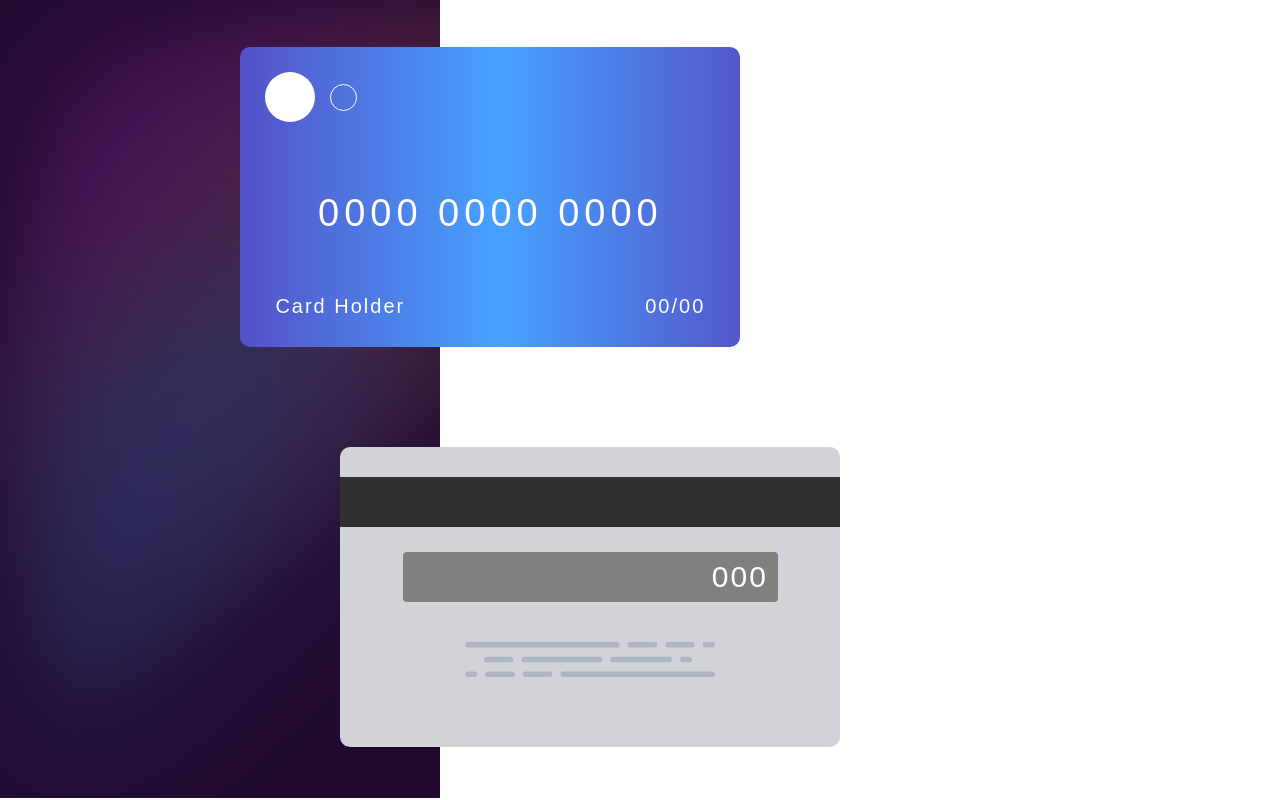
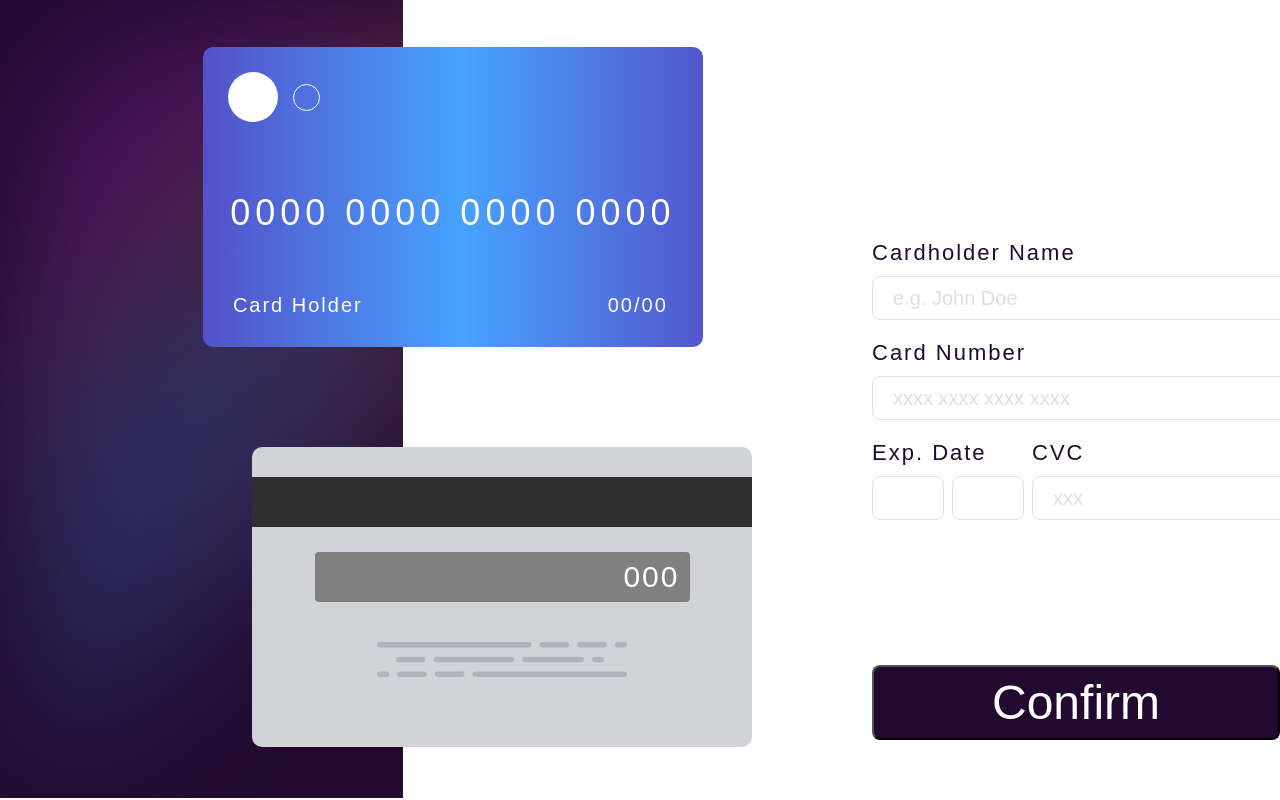
Before and after one commit to MasonBoom/Interactive-Card-Details-Form, a React (Create React App) app: page / in a window 1280 px wide. Built offline with nearby package versions, Linux system fonts and the light colour scheme.

Commit message:
initial page appearance done, needs more js logic

```diff
--- a/src/App.js
+++ b/src/App.js
@@ -11,6 +11,14 @@ import {
   WhiteCircle,
   CardNumber,
   CardName,
+  UserInputs,
+  Label,
+  InputField,
+  FinalInputRow,
+  ExpDate,
+  DateInputs,
+  CVC,
+  ConfirmButton,
 } from './app.styles';
 import cardBackImg from './assets/cardBack.svg';
 
@@ -26,7 +34,7 @@ function App() {
           <WhiteCircle>
             <WhiteCircle className="transparentcircle"></WhiteCircle>
           </WhiteCircle>
-          <CardNumber>0000 0000 0000</CardNumber>
+          <CardNumber>0000 0000 0000 0000</CardNumber>
           <CardName>Card Holder
             <span>00/00</span>
           </CardName>
@@ -39,6 +47,63 @@ function App() {
           <CardBackImg src={cardBackImg} alt="Back of card image writing" />
         </CardBack>
       </CardDiv>
+      <UserInputs>
+        <Label>Cardholder Name</Label>
+        <InputField
+          placeholder="e.g. John Doe"
+          type="text"
+          required
+        />
+        <Label>Card Number</Label>
+        <InputField
+          type="tel"
+          inputmode="numeric"
+          pattern="[0-9\s]{16}"
+          autocomplete="cc-number"
+          maxlength="16"
+          placeholder="xxxx xxxx xxxx xxxx"
+          required
+        >
+        </InputField>
+        <FinalInputRow>
+          <ExpDate>
+            <Label>Exp. Date</Label>
+            <DateInputs>
+              <InputField
+                className="mm"
+                type="tel"
+                inputmode="numeric"
+                pattern="[0-9\s]{2}"
+                autocomplete="cc-exp"
+                maxlength="2"
+                required
+              />
+              <InputField
+                className="yy"
+                type="tel"
+                inputmode="numeric"
+                pattern="[0-9\s]{2}"
+                autocomplete="cc-exp"
+                maxlength="2"
+                required
+              />
+            </DateInputs>
+          </ExpDate>
+          <CVC>
+            <Label>CVC</Label>
+            <InputField
+              className="cvc"
+              type="tel"
+              inputmode="numeric"
+              pattern="[0-9\s]{3}"
+              maxlength="3"
+              placeholder="xxx"
+              required
+            />
+          </CVC>
+        </FinalInputRow>
+        <ConfirmButton>Confirm</ConfirmButton>
+      </UserInputs>
     </AppContainer>
   );
 }
--- a/src/app.styles.js
+++ b/src/app.styles.js
@@ -67,7 +67,7 @@ export const WhiteCircle = styled.div`
 export const CardNumber = styled.span`
     letter-spacing: 5px;
     color: #FFFFFF;
-    font-size: 38px;
+    font-size: 36px;
     font-family: 'Arial', sans-serif;
     margin-top: 70px;
     align-text: center;
@@ -81,10 +81,10 @@ export const CardName = styled.div`
     font-size: 20px;
     font-family: 'Arial', sans-serif;
     color: #FFFFFF;
-    margin-left: 35px;
+    margin-left: 30px;
 
     span {
-        margin-left: 240px;
+        margin-left: 245px;
     }
 `;
 
@@ -129,3 +129,96 @@ export const CardBackImg = styled.img`
     display: block;
     margin: 40px auto;
 `;
+
+export const UserInputs = styled.div`
+    display: flex;
+    flex-direction: column;
+    height: 500px;
+    width: 50vh;
+    margin-top: 29vh;
+    margin-left: 40vh;
+`;
+
+export const Label = styled.span`
+    font-family: 'Arial', sans-serif;
+    color: #21092F;
+    font-size: 22px;
+    letter-spacing: 2px;
+    margin-bottom: 10px;
+`;
+
+export const InputField = styled.input`
+    border: 1px solid #DFDEE0;
+    border-radius: 8px;
+    height: 40px;
+    width: 50vh;
+    margin-bottom: 20px;
+    padding-left: 20px;
+    font-size: 20px;
+    font-family: 'Arial', sans-serif;
+    color: black;
+
+    &::placeholder {
+        font-size: 20px;
+        font-family: 'Arial', sans-serif;
+        color: #DFDEE0;
+    }
+
+    &.mm {
+        width: 6vh;
+        margin-right: 1vh;
+        letter-spacing: 10px;
+        font-size: 32px;
+    }
+
+    &.yy {
+        width: 6vh;
+        letter-spacing: 5px;
+        letter-spacing: 10px;
+        font-size: 32px;
+    }
+
+    &.cvc {
+        width: 30vh;
+    }
+`;
+
+export const FinalInputRow = styled.div`
+    display: flex;
+    flex-direction: row;
+`;
+
+export const ExpDate = styled.div`
+    display: flex;
+    flex-direction: column;
+    width: 20vh;
+`;
+
+export const DateInputs = styled.div`
+    display: flex;
+    flex-direction: row;
+`;
+
+export const CVC = styled.div`
+    display: flex;
+    flex-direction: column;
+    width: 30vh;
+`;
+
+export const ConfirmButton = styled.button`
+    background: #21092F;
+    border-radius: 8px;
+    width: 51vh;
+    height: 75px;
+    margin-top: auto;
+    font-family: 'Arial', sans-serif;
+    color: #FFFFFF;
+    font-size: 48px;
+
+    &:hover {
+        background: #9C51C7;
+        border: none;
+        box-shadow: 5px 10px 8px #888888;
+    }
+`;
+// reccomend blur box shadow?
```
